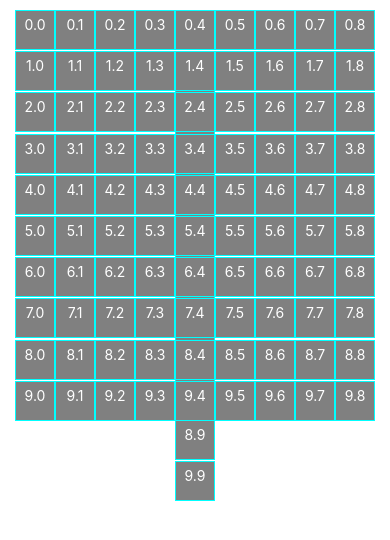
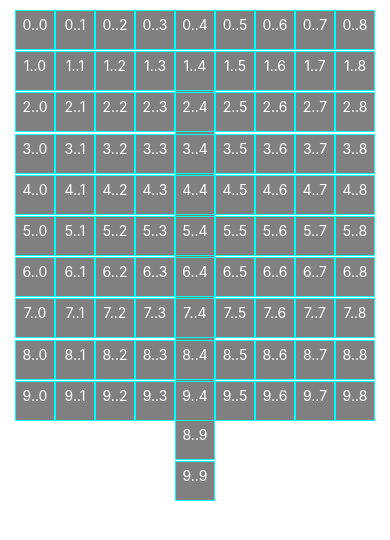
Before and after one commit to aditya-vaish5/minesweepering, a React Native app: screen / in a window 390 px wide. Shown: the top 540 px of the page. Built offline with nearby package versions, Linux system fonts and the light colour scheme.

Commit message:
double dot cells

```diff
--- a/Cell.js
+++ b/Cell.js
@@ -20,7 +20,7 @@ export default class Cell extends React.Component {
         return (
             <TouchableHighlight onPress={this._onPressButton.bind(this)}>
                 <View style={styles.block}>
-                    <Text style={styles.buttonText}>{this.props.r}.{this.props.c}</Text>
+                    <Text style={styles.buttonText}>{this.props.r}..{this.props.c}</Text>
                 </View>
             </TouchableHighlight>
         )
```
